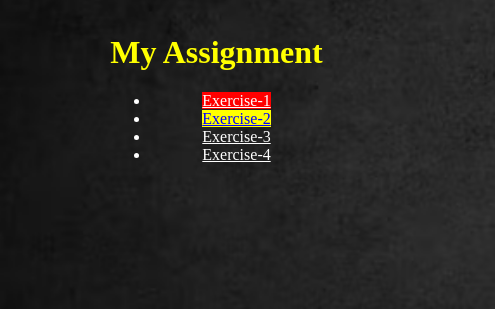
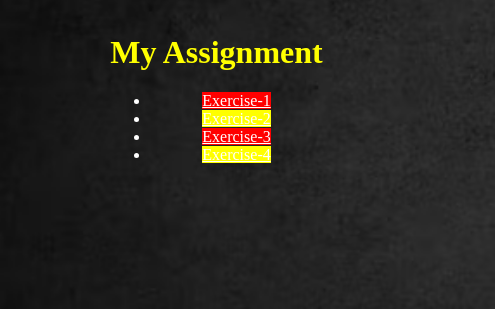
Before and after one commit to Riki-kazu/riki-kazu.github.io, a plain HTML site: page index.html in a window 1280 px wide. Shown: the part 293-602 px from the top of the page, 0-495 px from the left. Drawn offline with Linux system fonts and the light colour scheme.

Commit message:
Update index.html

```diff
--- a/index.html
+++ b/index.html
@@ -12,9 +12,9 @@
                     <h1 style = "color: yellow">My Assignment</h1>
                     <ul>
                         <li><a href = "exercises/exercise1.html" style = "background-color: red; color: white">Exercise-1</a></li>
-                        <li><a href = "exercises/exercise2.html" style = "background-color: yellow; color: blue">Exercise-2</a></li>
-                        <li><a href = "exercises/exercise3.html" style = "color: white">Exercise-3</a></li>
-                        <li><a href = "exercises/exercise4.html" style = "color: white">Exercise-4</a></li>
+                        <li><a href = "exercises/exercise2.html" style = "background-color: yellow; color: white">Exercise-2</a></li>
+                        <li><a href = "exercises/exercise3.html" style = "background-color: red ; color: white">Exercise-3</a></li>
+                        <li><a href = "exercises/exercise4.html" style = "background-color: yellow; color: white">Exercise-4</a></li>
                     </ul>
                 </td>
 
```
